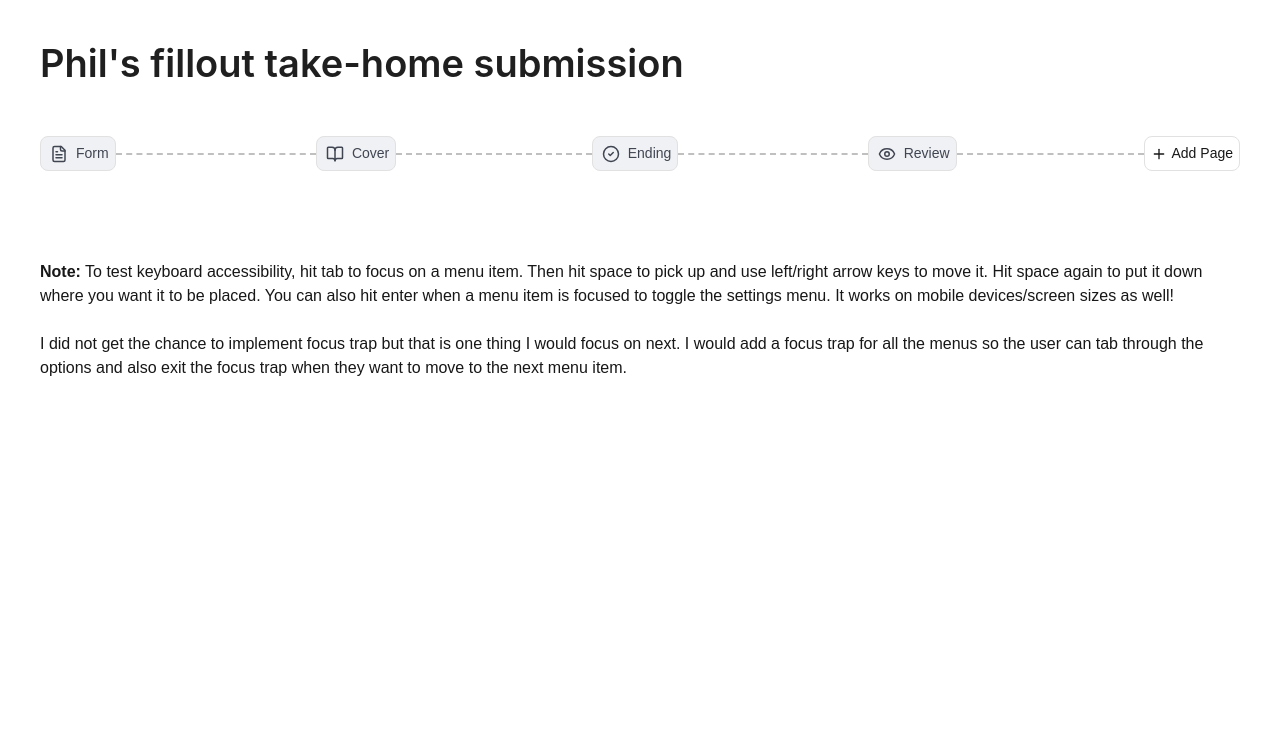
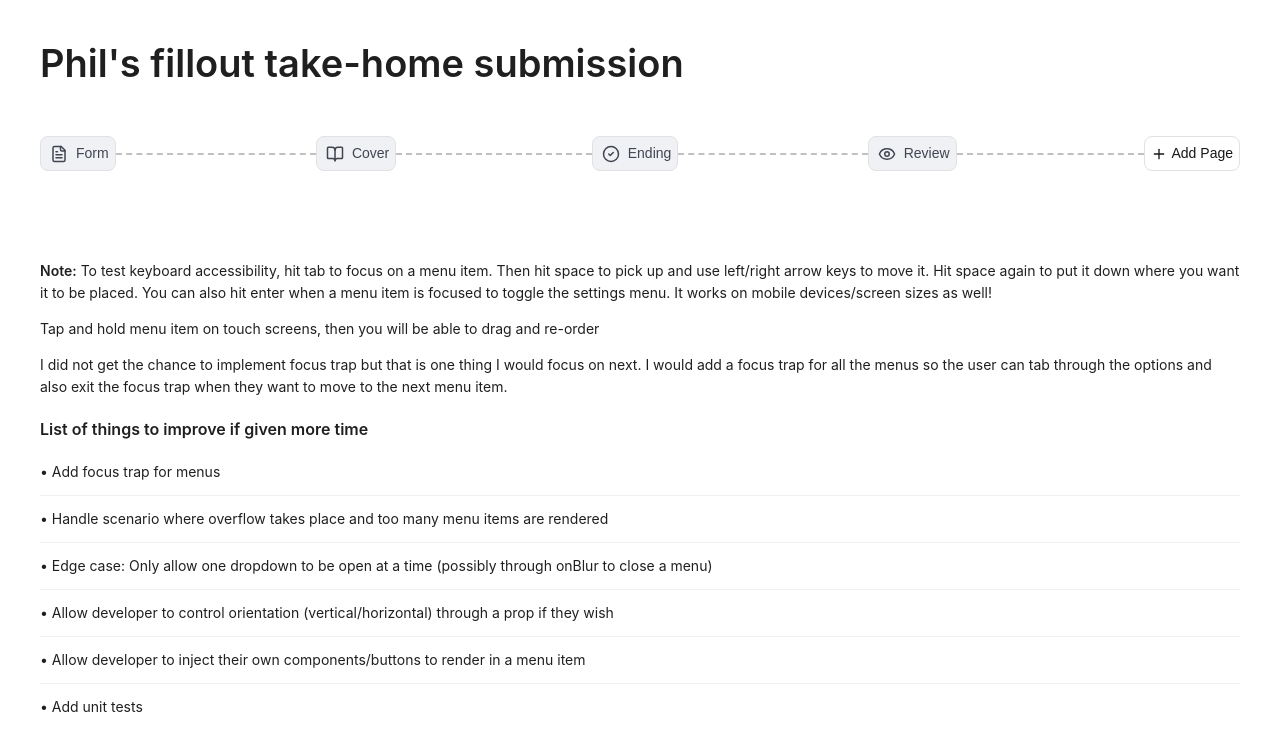
Before and after one commit to lihaojin/fillout-take-home, a Next.js app: page / in a window 1280 px wide. Shown: the top 750 px of the page. Built offline with nearby package versions, Linux system fonts and the light colour scheme.

Commit message:
chore: Add more notes

```diff
--- a/src/app/page.tsx
+++ b/src/app/page.tsx
@@ -8,8 +8,8 @@ import {
   FormPagesConfig,
 } from "@/components/FormPageMenu/FormPageMenuTypes";
 import useIsMobile from "@/hooks/useIsMobile";
-
-const { Title } = Typography;
+import { List } from "antd";
+const { Title, Paragraph } = Typography;
 
 const formPagesInitialState = Object.values(formOptionsMap)
   .slice(0, 4)
@@ -31,19 +31,44 @@ export default function Home() {
       <div className={`${isMobile ? "h-[500px]" : "h-[100px] mt-[50px]"}`}>
         <FormPageMenu formPages={formPages} setFormPages={setFormPages} />
       </div>
-      <p className="my-6">
+      <Paragraph className="my-6">
         <strong>Note:</strong> To test keyboard accessibility, hit tab to focus
         on a menu item. Then hit space to pick up and use left/right arrow keys
         to move it. Hit space again to put it down where you want it to be
         placed. You can also hit enter when a menu item is focused to toggle the
         settings menu. It works on mobile devices/screen sizes as well!
-      </p>
-      <p>
+      </Paragraph>
+      <Paragraph>
+        Tap and hold menu item on touch screens, then you will be able to drag
+        and re-order
+      </Paragraph>
+      <Paragraph>
         I did not get the chance to implement focus trap but that is one thing I
         would focus on next. I would add a focus trap for all the menus so the
         user can tab through the options and also exit the focus trap when they
         want to move to the next menu item.
-      </p>
+      </Paragraph>
+      <Title level={5}>List of things to improve if given more time</Title>
+      <List>
+        <List.Item>• Add focus trap for menus</List.Item>
+        <List.Item>
+          • Handle scenario where overflow takes place and too many menu items
+          are rendered
+        </List.Item>
+        <List.Item>
+          • Edge case: Only allow one dropdown to be open at a time (possibly
+          through onBlur to close a menu)
+        </List.Item>
+        <List.Item>
+          • Allow developer to control orientation (vertical/horizontal) through
+          a prop if they wish
+        </List.Item>
+        <List.Item>
+          • Allow developer to inject their own components/buttons to render in
+          a menu item
+        </List.Item>
+        <List.Item>• Add unit tests</List.Item>
+      </List>
     </div>
   );
 }
--- a/src/components/FormPageMenu/FormPageMenu.tsx
+++ b/src/components/FormPageMenu/FormPageMenu.tsx
@@ -72,7 +72,6 @@ const FormPageMenu = ({ formPages, setFormPages }: FormPagesMenuProps) => {
   const isMobile = useIsMobile();
 
   return (
-    <>
     <DndContext
       sensors={sensors}
       onDragEnd={handleDragEnd}
@@ -81,9 +80,7 @@ const FormPageMenu = ({ formPages, setFormPages }: FormPagesMenuProps) => {
       <SortableContext
         items={formPages}
         strategy={
-            isMobile
-              ? verticalListSortingStrategy
-              : horizontalListSortingStrategy
+          isMobile ? verticalListSortingStrategy : horizontalListSortingStrategy
         }
       >
         <div className="formpagemenu">
@@ -107,7 +104,6 @@ const FormPageMenu = ({ formPages, setFormPages }: FormPagesMenuProps) => {
         </div>
       </SortableContext>
     </DndContext>
-    </>
   );
 };
 
```
Lines whose indentation alone changed are shown as unchanged.
